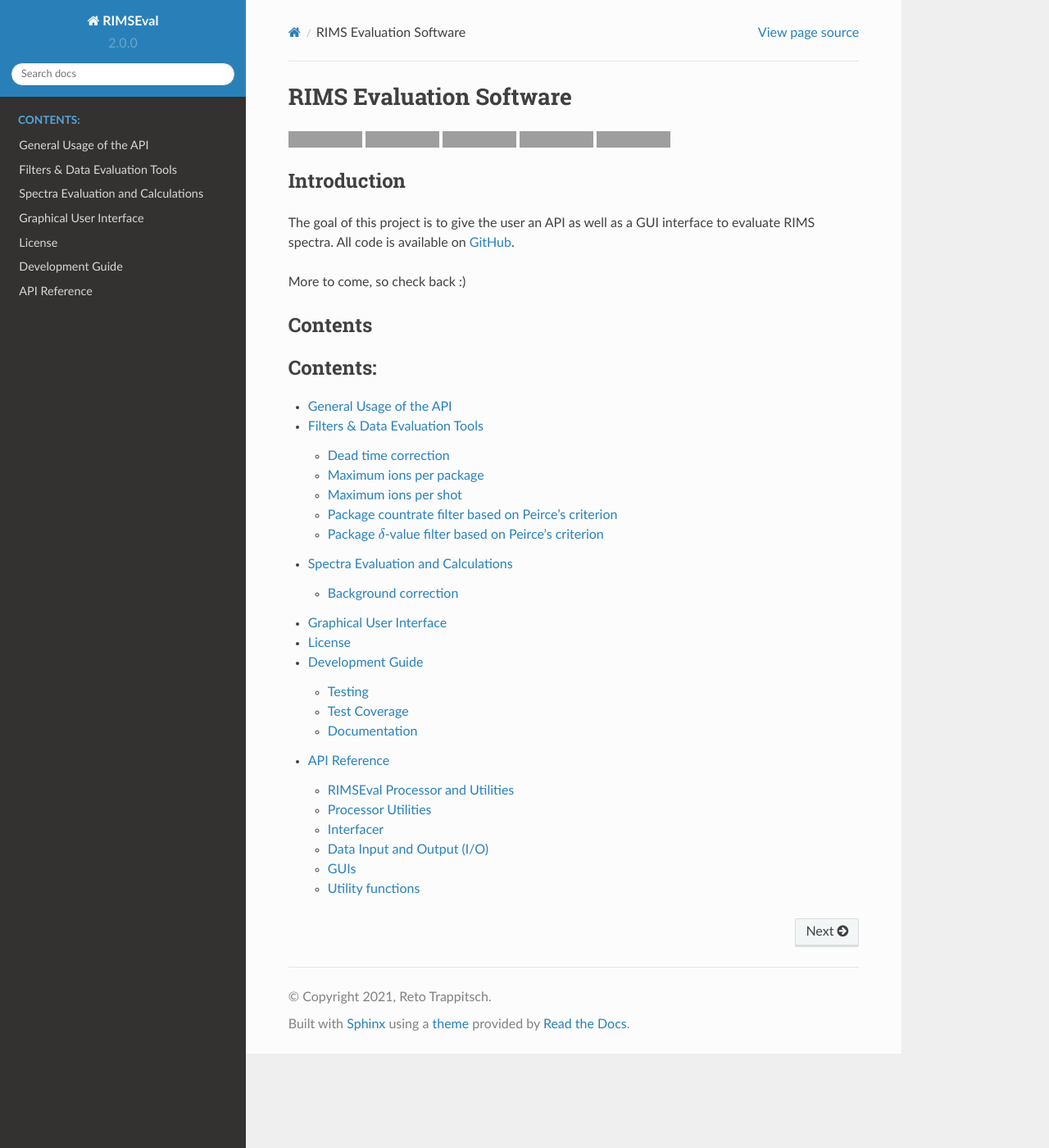
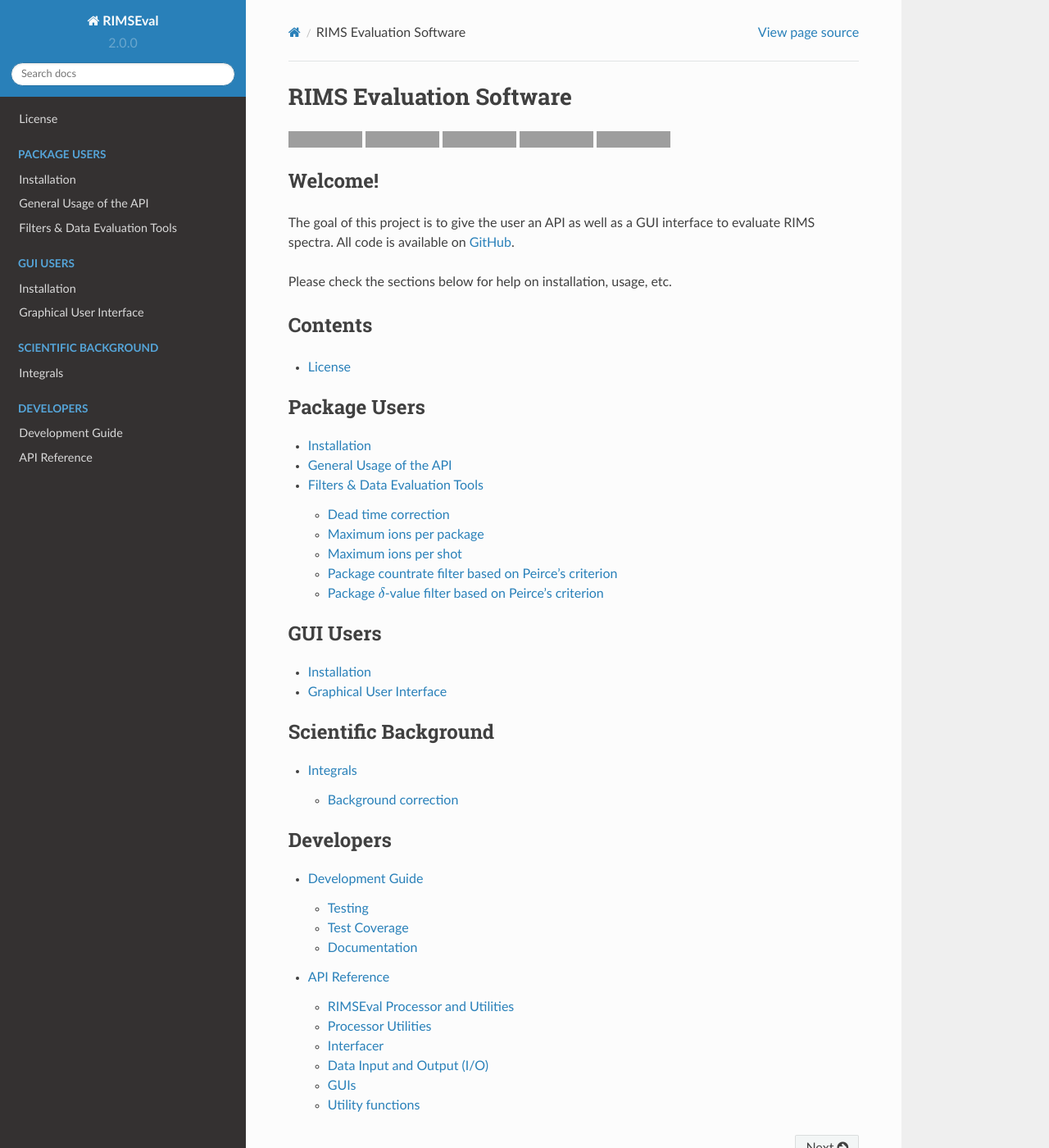
Before and after one commit to RIMS-Code/RIMSEval, a Sphinx documentation site: the page built from docs/index.rst, in a window 1280 px wide and 1400 px high. Shown: the whole window at 82% size. Built offline with Sphinx 7.4.7 and the Read the Docs theme 2.0.0, drawn with Linux system fonts in a browser that asks for light colours; grey boxes are pictures that could not be loaded.

Commit message:
Update docs and restructure -> now proper sections

```diff
--- a/docs/spectra_eval.rst
+++ b/docs/bg/integrals.rst
@@ -1,6 +1,6 @@
-===================================
-Spectra Evaluation and Calculations
-===================================
+=========
+Integrals
+=========
 
 This page explains the strategy and mathematical derivations
 for spectra processing.
@@ -13,7 +13,7 @@
 
 Below figure shows a peak in green and two backgrounds left and right surrounding the peak.
 
-.. image:: figures/bg_corr.png
+.. image:: ../figures/bg_corr.png
   :width: 400
   :alt: Background correction for an arbitrary peak.
 
--- a/docs/api/guis.rst
+++ b/docs/dev/api/guis.rst
@@ -8,7 +8,7 @@
 Here,
 we solely use ``matloplib`` and Qt frontends.
 This is **not** the description of the main GUI,
-which can be found in :doc:`../gui`.
+which can be found in :doc:`../../gui/gui`.
 
 
 
--- a/docs/api/processor_utils.rst
+++ b/docs/dev/api/processor_utils.rst
@@ -91,7 +91,7 @@
 :func:`sort_data_into_spectrum`
 -------------------------------
 
-.. autofunction:: remove_shots_from_packages
+.. autofunction:: sort_data_into_spectrum
 
 -------------------
 :func:`tof_to_mass`
--- a/docs/gui.rst
+++ b/docs/gui/gui.rst
@@ -4,4 +4,4 @@
 In this chapter,
 we briefly discuss the main functions of the graphical user interface (GUI).
 A more detailed description of the functionality that lies behind the GUI
-can be found in the :doc:`filters documentation <filters>`.
+can be found in the :doc:`filters documentation <../pkg/filters>`.
--- /dev/null
+++ b/docs/gui/install.rst
@@ -0,0 +1,3 @@
+============
+Installation
+============
--- a/docs/index.rst
+++ b/docs/index.rst
@@ -19,16 +19,17 @@
     :target: https://github.com/psf/black
     :alt: Code style: black
 
-------------
-Introduction
-------------
+--------
+Welcome!
+--------
 
 The goal of this project is to give the user
 an API as well as a GUI interface to evaluate RIMS spectra.
 All code is available on
 `GitHub <https://github.com/RIMS-Code/RIMSEval>`_.
 
-More to come, so check back :)
+Please check the sections below for help on installation,
+usage, etc.
 
 --------
 Contents
@@ -36,12 +37,37 @@
 
 .. toctree::
     :maxdepth: 2
-    :caption: Contents:
 
-    usage
-    filters
-    spectra_eval
-    gui
     license
-    dev
-    api/index
+
+.. toctree::
+    :maxdepth: 2
+    :caption: Package Users
+
+    pkg/install
+    pkg/usage
+    pkg/filters
+
+.. toctree::
+    :maxdepth: 2
+    :caption: GUI Users
+
+    gui/install
+    gui/gui
+
+.. toctree::
+    :maxdepth: 2
+    :caption: Scientific Background
+
+    bg/integrals
+
+.. toctree::
+    :maxdepth: 2
+    :caption: Macro Development
+
+.. toctree::
+    :maxdepth: 2
+    :caption: Developers
+
+    dev/dev
+    dev/api/index
--- /dev/null
+++ b/docs/pkg/install.rst
@@ -0,0 +1,3 @@
+============
+Installation
+============
```
Also changed, not shown: docs/dev/api/data_io.rst (renamed from docs/api/data_io.rst), docs/dev/api/index.rst (renamed from docs/api/index.rst), docs/dev/api/interfacer.rst (renamed from docs/api/interfacer.rst), docs/dev/api/processor.rst (renamed from docs/api/processor.rst), docs/dev/api/utilities.rst (renamed from docs/api/utilities.rst), docs/dev/dev.rst (renamed from docs/dev.rst), docs/pkg/filters.rst (renamed from docs/filters.rst), docs/pkg/usage.rst (renamed from docs/usage.rst).
